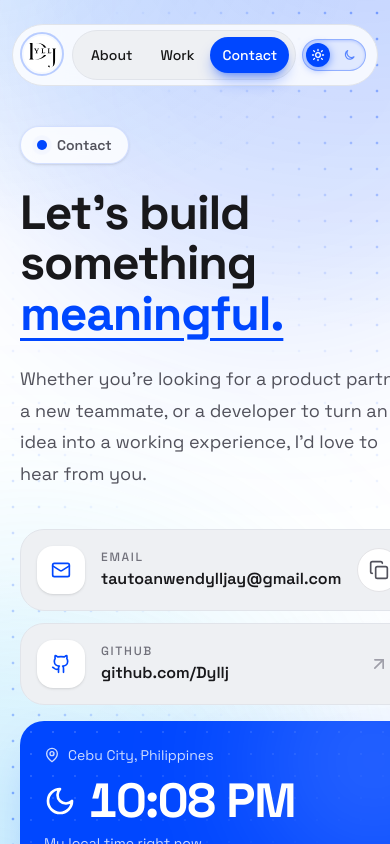
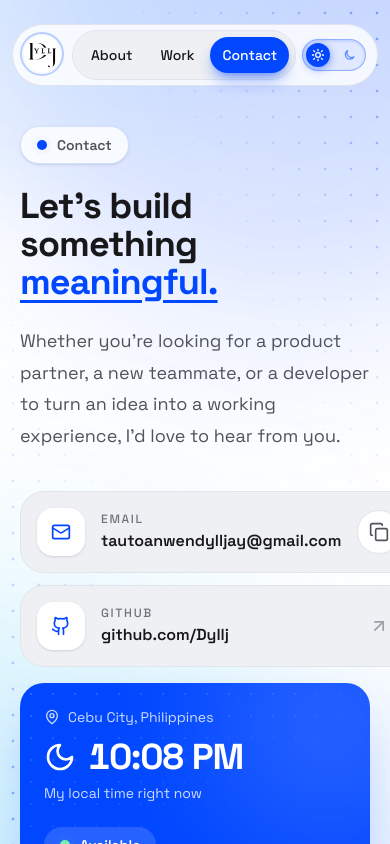
Before and after one commit to Dyllj/about_dyll, a Next.js app: page / in a window 390 px wide. Both pictures are taken after a click on the button "Get in Touch". Shown: the top 844 px of the page. Built offline with nearby package versions, Linux system fonts and the light colour scheme; no server answers.

Commit message:
feat: adjust typography and layout for improved responsiveness; update font sizes and spacing in multiple components

```diff
--- a/app/components/contact/AvailabilityCard.tsx
+++ b/app/components/contact/AvailabilityCard.tsx
@@ -45,7 +45,7 @@ export default function AvailabilityCard() {
             {CONTACT.location}
           </p>
 
-          <p className="mt-3 flex items-center gap-3 text-5xl font-bold leading-none tracking-tight tabular-nums">
+          <p className="mt-3 flex items-center gap-3 text-4xl font-bold leading-none tracking-tight tabular-nums sm:text-5xl">
             {daytime ? <SunIcon width={32} height={32} /> : <MoonIcon width={32} height={32} />}
             <time>{label}</time>
           </p>
--- a/app/components/contact/ContactHeader.tsx
+++ b/app/components/contact/ContactHeader.tsx
@@ -12,7 +12,7 @@ export default function ContactHeader() {
 
       <h1
         id="contact-heading"
-        className="mt-6 text-5xl font-bold leading-[1.05] tracking-tight text-zinc-900 sm:text-6xl xl:text-7xl"
+        className="mt-6 text-4xl font-bold leading-[1.05] tracking-tight text-zinc-900 sm:text-6xl xl:text-7xl"
       >
         Let&apos;s build something <span className="hero-underline text-brand">meaningful.</span>
       </h1>
--- a/app/components/header/Header.tsx
+++ b/app/components/header/Header.tsx
@@ -35,9 +35,9 @@ export default function Header() {
   }, []);
 
   return (
-    <header className="sticky top-3 z-50 px-3 py-3 sm:top-4 sm:px-8">
+    <header className="sticky top-3 z-50 px-3 py-3 max-[380px]:px-1 sm:top-4 sm:px-8">
       {/* One floating "island" that groups logo, nav and theme toggle */}
-      <div className="relative isolate mx-auto flex w-fit max-w-full items-center gap-1.5 p-1.5 sm:gap-3">
+      <div className="relative isolate mx-auto flex w-fit max-w-full items-center gap-1.5 p-1.5 max-[380px]:gap-0 max-[380px]:p-1 sm:gap-3">
         {/* The glass lives on its own layer so nothing that contains the toggle has a
             blur/transform (its full-screen effect stays intact). Once the page is
             scrolled it gets a two-part shadow: a dark drop shadow for depth, plus a
@@ -50,8 +50,8 @@ export default function Header() {
         />
 
         {/* Logo badge */}
-        <div className="grid size-12 shrink-0 place-items-center sm:size-14">
-          <div className="[&_img]:size-9 sm:[&_img]:size-11">
+        <div className="grid size-12 shrink-0 place-items-center max-[380px]:size-10 sm:size-14">
+          <div className="[&_img]:size-9 max-[380px]:[&_img]:size-7 sm:[&_img]:size-11">
             <Logo />
           </div>
         </div>
--- a/app/components/page_nav/page_nav.tsx
+++ b/app/components/page_nav/page_nav.tsx
@@ -60,9 +60,9 @@ export default function PageNav({ onNavigate }: { onNavigate?: (view: View) => v
   return (
     <nav
       aria-label="Page navigation"
-      className="inline-flex rounded-full border border-theme-border bg-surface-muted p-1.5"
+      className="inline-flex rounded-full border border-theme-border bg-surface-muted p-1.5 max-[380px]:p-1"
     >
-      <ul ref={listRef} className="relative flex items-center gap-1 sm:gap-3" role="tablist">
+      <ul ref={listRef} className="relative flex items-center gap-1 max-[380px]:gap-0 sm:gap-3" role="tablist">
         {indicator && (
           <span
             aria-hidden="true"
@@ -85,7 +85,7 @@ export default function PageNav({ onNavigate }: { onNavigate?: (view: View) => v
                   itemRefs.current[view] = el;
                 }}
                 onClick={() => navigate(view)}
-                className={`relative z-10 inline-flex rounded-full px-3 py-2 text-sm font-medium transition-colors duration-300 focus-visible:outline-2 focus-visible:outline-offset-2 focus-visible:outline-brand sm:px-10 sm:py-2.5 sm:text-[15px] ${
+                className={`relative z-10 inline-flex rounded-full px-3 py-2 text-sm font-medium transition-colors duration-300 focus-visible:outline-2 focus-visible:outline-offset-2 focus-visible:outline-brand max-[380px]:px-2 max-[380px]:text-xs sm:px-10 sm:py-2.5 sm:text-[15px] ${
                   isActive
                     ? `text-white ${indicator ? "" : "bg-brand"}`
                     : "text-foreground hover:bg-white/70"
--- a/app/components/views/ContactView.tsx
+++ b/app/components/views/ContactView.tsx
@@ -13,7 +13,7 @@ const styles = {
   backdrop: "fixed inset-0 -z-10",
   main: "relative mx-auto w-full max-w-[1160px] px-5 pb-8 pt-10 sm:px-8 sm:pt-14 xl:px-0",
   // Intro and channels on the left, form on the right
-  grid: "grid items-start gap-14 lg:grid-cols-[minmax(0,1fr)_minmax(0,1.05fr)] lg:gap-16",
+  grid: "grid grid-cols-1 items-start gap-14 lg:grid-cols-[minmax(0,1fr)_minmax(0,1.05fr)] lg:gap-16",
 };
 
 export default function ContactView() {
@@ -26,7 +26,7 @@ export default function ContactView() {
       {/* id is referenced by the Contact tab in PageNav (aria-controls) */}
       <main className={styles.main} id="contact-view">
         <div className={styles.grid}>
-          <div>
+          <div className="min-w-0">
             <Reveal>
               <ContactHeader />
             </Reveal>
@@ -38,7 +38,7 @@ export default function ContactView() {
             </Reveal>
           </div>
 
-          <Reveal delay={150}>
+          <Reveal delay={150} className="min-w-0">
             <ContactForm />
           </Reveal>
         </div>
```
